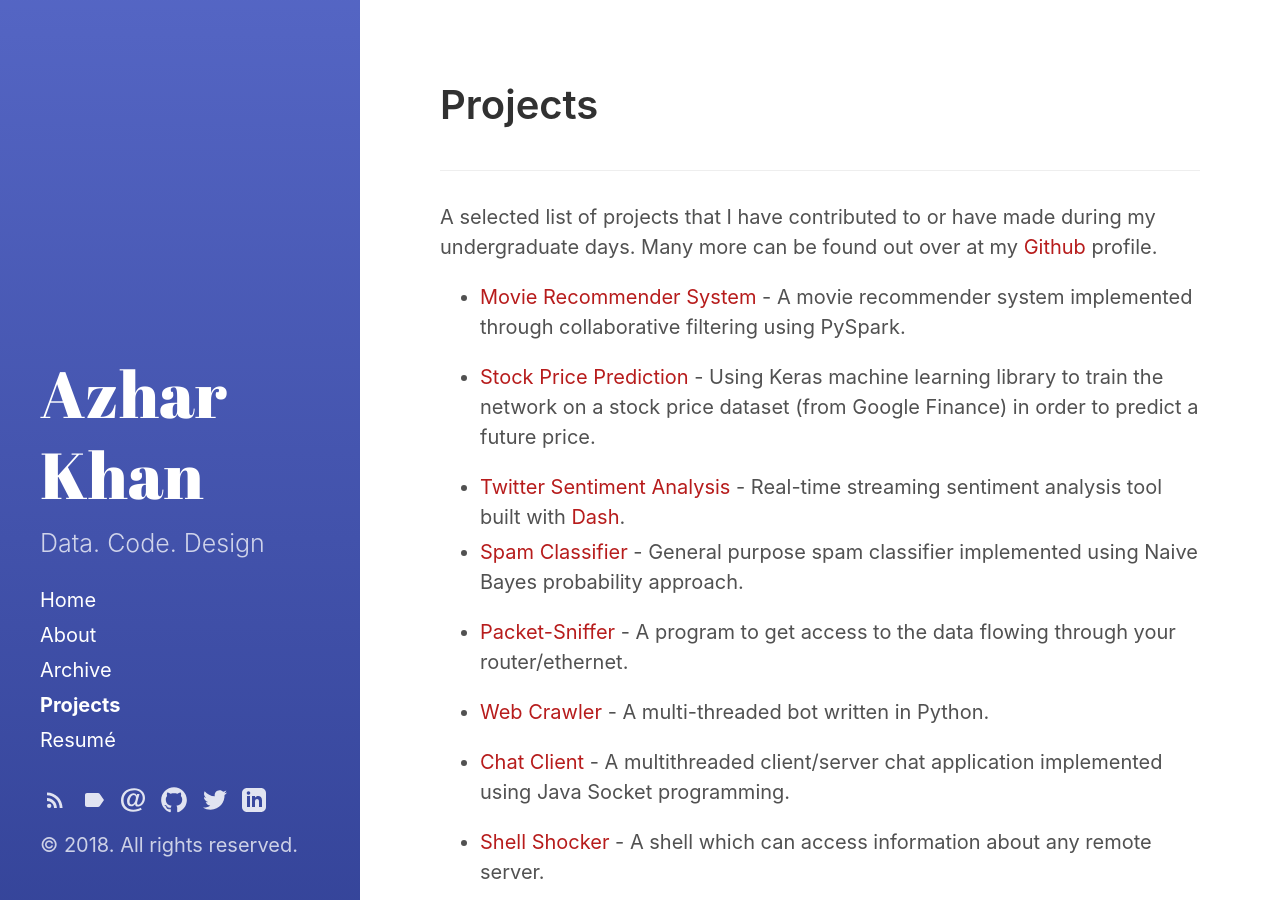
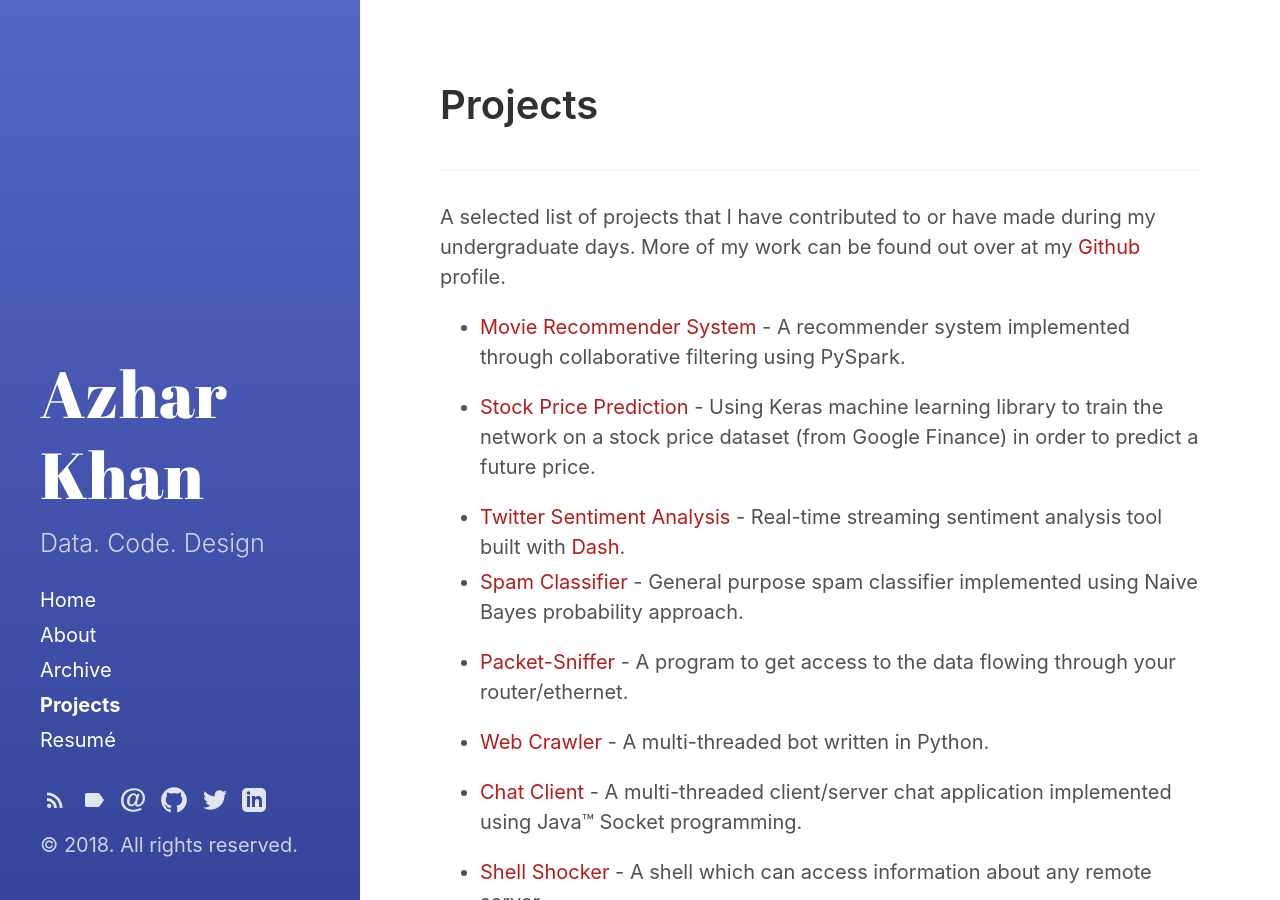
Before and after one commit to zeddmaxx/zeddmaxx.github.io, a Jekyll site: the page built from projects.md, in a window 1280 px wide. Built offline with Jekyll 4.4.1, drawn with Linux system fonts in a browser that asks for light colours.

Commit message:
Markdown changes

```diff
--- a/projects.md
+++ b/projects.md
@@ -7,10 +7,10 @@ sidebar_link: true
 
 
 
-A selected list of projects that I have contributed to or have made during my undergraduate days. Many more can be found out over at my [Github](https://github.com/azkh93) profile.
+A selected list of projects that I have contributed to or have made during my undergraduate days. More of my work can be found out over at my [Github](https://github.com/azkh93) profile.
 
 
-- [Movie Recommender System](https://github.com/azkh93/Movie-Recommender-System) - A movie recommender system implemented through collaborative filtering using PySpark.
+- [Movie Recommender System](https://github.com/azkh93/Movie-Recommender-System) - A recommender system implemented through collaborative filtering using PySpark.
 
 - [Stock Price Prediction](https://github.com/azkh93/Stock-Price-Prediction) - Using Keras machine learning library to train the network on a stock price dataset (from Google Finance) in order to predict a future price.
 
@@ -21,6 +21,6 @@ A selected list of projects that I have contributed to or have made during my un
 
 - [Web Crawler](https://github.com/azkh93/Web-Crawler) - A multi-threaded bot written in Python.
 
-- [Chat Client](https://github.com/azkh93/Chat-Client) - A multithreaded client/server chat application implemented using Java Socket programming.
+- [Chat Client](https://github.com/azkh93/Chat-Client) - A multi-threaded client/server chat application implemented using Java™ Socket programming.
 
 - [Shell Shocker](https://github.com/azkh93/Shell-Shocker) - A shell which can access information about any remote server.
```
Also changed, not shown: resume.md (+1 -1 lines).
